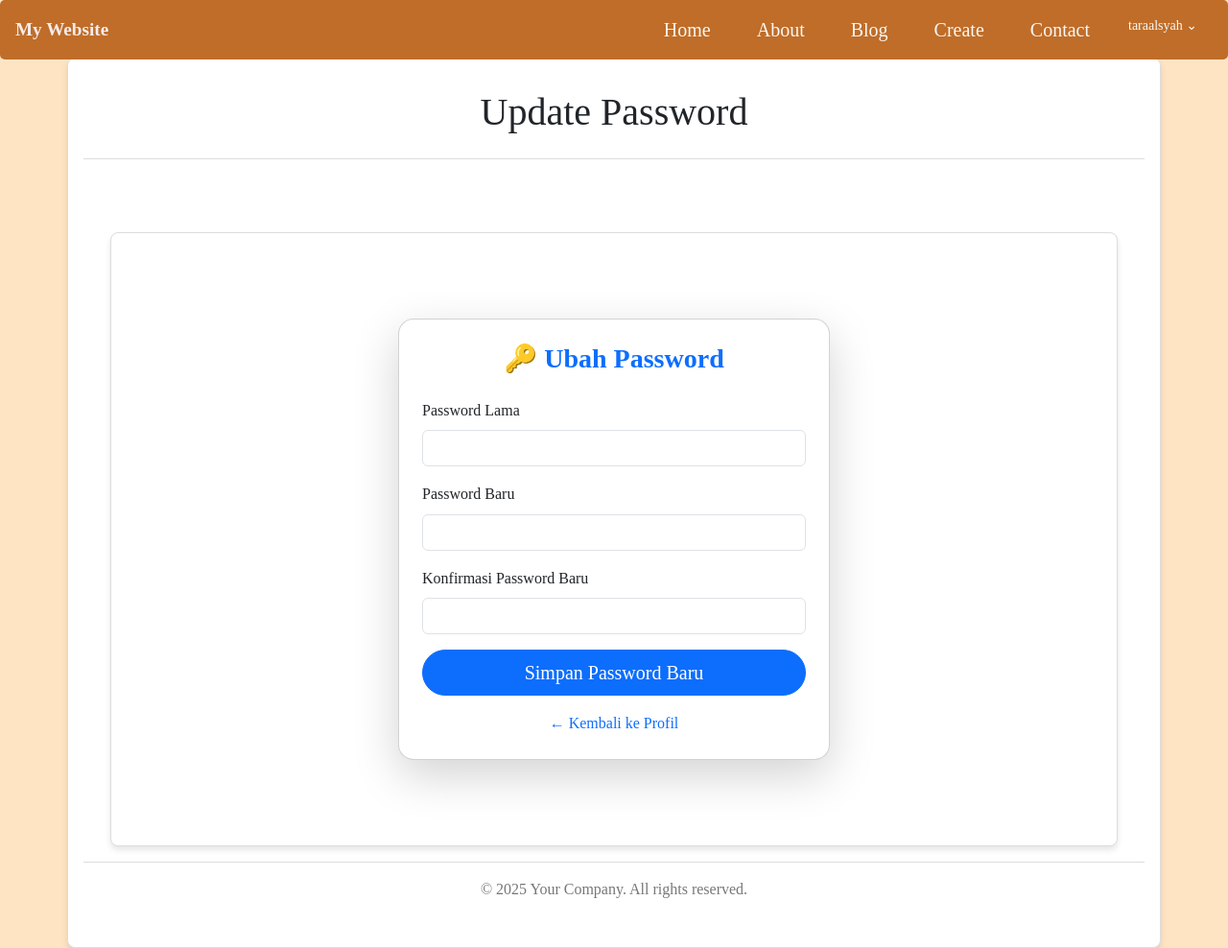
After one commit to taraalsyah/Django-5.1.7, a Django app: page /password/change/ in a window 1280 px wide. The commit adds this page. Shown: the whole page at 96% size. Run offline with Django 5.2, Linux system fonts and the light colour scheme; a user stored in the database is signed in; some libraries are stand-ins or nearby versions.

Commit message:
add profile(change password and logout)

```diff
--- a/mywebsite/settings.py
+++ b/mywebsite/settings.py
@@ -42,6 +42,8 @@ INSTALLED_APPS = [
     'django.contrib.staticfiles',
     'blog',
     'about',
+    'crispy_forms',
+    'crispy_bootstrap5',
 ]
 
 MIDDLEWARE = [
@@ -178,3 +180,6 @@ EMAIL_HOST_USER = 'taraalsyah45@gmail.com'
 EMAIL_HOST_PASSWORD = 'jgyjrejoysspxhqx'  # Gunakan App Password jika 2FA aktif
 
 EMAIL_SSL_CONTEXT = ssl.create_default_context(cafile=certifi.where())
+
+CRISPY_ALLOWED_TEMPLATE_PACKS = "bootstrap5"
+CRISPY_TEMPLATE_PACK = "bootstrap5"
--- a/mywebsite/urls.py
+++ b/mywebsite/urls.py
@@ -18,16 +18,19 @@ from django.contrib import admin
 from django.urls import path,include
 from django.contrib.auth import views as auth_views
 from . import views
+from .views import CustomPasswordChangeView
+from django.contrib.auth import views as auth_views
 
 
 
 urlpatterns = [
+    path('index/',views.index,name='index'),
     path('admin/', admin.site.urls),
     path('register/', views.register, name='register'),
     path("verify/<uidb64>/<token>/", views.verify_email, name="verify_email"),
     path('login/', views.custom_login, name='login'),
-    path('index/',views.index,name='index'),
     path('blog/',include(('blog.urls','blog'),namespace='blog')),
     path('about/',include(('about.urls','about'),namespace='about')),
     path('logout/', views.logout_view, name='logout'),
+    path('password/change/', CustomPasswordChangeView.as_view(), name='password_change'),
 ]
--- a/mywebsite/views.py
+++ b/mywebsite/views.py
@@ -11,8 +11,9 @@ from django.utils.encoding import force_bytes, force_str
 from django.contrib.auth import get_user_model
 from django.core.mail import send_mail
 from django.contrib.sites.shortcuts import get_current_site
-from django.urls import reverse
+from django.urls import reverse,reverse_lazy
 from django.conf import settings
+from django.contrib.auth.views import PasswordChangeView
 
 
 
@@ -124,3 +125,12 @@ def logout_view(request):
     response['Pragma'] = 'no-cache'
     response['Expires'] = '0'
     return response
+
+
+class CustomPasswordChangeView(PasswordChangeView):
+    template_name = 'change_password.html'   # halaman template
+    success_url = reverse_lazy('index')          # redirect ke profile setelah sukses
+
+    def form_valid(self, form):
+        messages.success(self.request, "Password berhasil diperbarui")
+        return super().form_valid(form)
--- a/static/css/styles.css
+++ b/static/css/styles.css
@@ -53,6 +53,48 @@ body {
   a {
     text-decoration: none;
 }
+
+.dropdown {
+    position: relative;
+    display: inline-block;
+  }
+  .dropbtn {
+    background: none;
+    border: none;
+    font: inherit;
+    cursor: pointer;
+    font-size: 14px;
+    padding: 8px 16px;
+    color: rgb(249, 249, 244); /* sesuaikan dengan tema navbar */
+  }
+  .dropdown .dropdown-content {
+    display: none;
+    position: absolute;
+    right: 0;
+    background-color: none;
+    min-width: 160px;
+    box-shadow: 0px 4px 8px rgba(0,0,0,0.2);
+    z-index: 1;
+  }
+  .dropdown .dropdown-content a,
+  .dropdown .dropdown-content button {
+    display: block;
+    width: 100%;
+    padding: 10px;
+    text-decoration: none;
+    color: #030303;
+    background: none;
+    border: none;
+    text-align: left;
+  }
+  .dropdown .dropdown-content a:hover,
+  .dropdown .dropdown-content button:hover {
+    background-color: #e68266;
+    border-radius: 7px;
+  }
+  .dropdown:hover .dropdown-content {
+    display: block;
+  }
 
 /* Responsive Design */
 @media (max-width: 768px) {
--- /dev/null
+++ b/templates/change_password.html
@@ -0,0 +1,64 @@
+{% extends "base.html" %}
+{% load crispy_forms_tags %}
+
+{% block header %}
+    <h1>Update Password</h1>
+{% endblock header %}
+
+{% block content %}
+<div class="container d-flex justify-content-center align-items-center" style="min-height: 80vh;">
+  <div class="card shadow-lg p-4 rounded-4" style="width: 450px;">
+
+    <h3 class="text-center mb-4 fw-bold text-primary">🔑 Ubah Password</h3>
+
+    <!-- Tampilkan error global -->
+    {% if form.errors %}
+    <div class="alert alert-danger" role="alert">
+      <ul class="mb-0">
+        {% for field in form %}
+          {% for error in field.errors %}
+            <li>{{ error }}</li>
+          {% endfor %}
+        {% endfor %}
+        {% for error in form.non_field_errors %}
+          <li>{{ error }}</li>
+        {% endfor %}
+      </ul>
+    </div>
+    {% endif %}
+
+    <form method="post">
+      {% csrf_token %}
+
+      <!-- Password Lama -->
+      <div class="mb-3">
+        <label for="id_old_password" class="form-label">Password Lama</label>
+        <input type="password" name="old_password" class="form-control" id="id_old_password" required>
+      </div>
+
+      <!-- Password Baru -->
+      <div class="mb-3">
+        <label for="id_new_password1" class="form-label">Password Baru</label>
+        <input type="password" name="new_password1" class="form-control" id="id_new_password1" required>
+      </div>
+
+      <!-- Konfirmasi Password Baru -->
+      <div class="mb-3">
+        <label for="id_new_password2" class="form-label">Konfirmasi Password Baru</label>
+        <input type="password" name="new_password2" class="form-control" id="id_new_password2" required>
+      </div>
+
+      <div class="d-grid gap-2 mt-3">
+        <button type="submit" class="btn btn-primary btn-lg rounded-pill">
+          Simpan Password Baru
+        </button>
+      </div>
+    </form>
+
+    <div class="text-center mt-3">
+      <a href="{% url 'index' %}" class="text-decoration-none">← Kembali ke Profil</a>
+    </div>
+  </div>
+</div>
+
+{% endblock content %}
--- /dev/null
+++ b/templates/change_password_done.html
@@ -0,0 +1,6 @@
+{% extends "base.html" %}
+
+{% block content %}
+<h2>Password berhasil diubah ✅</h2>
+<a href="{% url 'index' %}">Kembali ke Profil</a>
+{% endblock %}
--- a/templates/index.html
+++ b/templates/index.html
@@ -1,6 +1,12 @@
 {% extends "base.html" %}
 
 {% block header %}
+    {% if messages %}
+        {% for message in messages %}
+            <div class="error">{{ message }}</div>
+        {% endfor %}
+    {% endif %}
+
     <h1>Ini Halaman Utama My Websites</h1>
 {% endblock header %}
 
--- a/templates/snippets/navbar.html
+++ b/templates/snippets/navbar.html
@@ -6,7 +6,7 @@
     <link rel="stylesheet" href="{% static 'css/styles.css' %}">
 </head>
 <body>
-
+<!--
 <nav class="navbar">
     <div class="brand">
       <a href="{% url 'index' %}">My Website</a>
@@ -21,6 +21,55 @@
       <a class="navbar-brand" href="{% url 'logout' %}">Log Out</a>
     </div>
 </nav>
+-->
+
+<nav class="navbar">
+  <div class="brand">
+    <a href="{% url 'index' %}">My Website</a>
+  </div>
+
+  <div class="menu-toggle" onclick="toggleMenu()">☰</div>
+
+  <div class="menu">
+    <a class="navbar-brand" href="{% url 'index' %}">Home</a>
+    <a class="navbar-brand" href="{% url 'about:index' %}">About</a>
+    <a class="navbar-brand" href="{% url 'blog:index' %}">Blog</a>
+    <a class="navbar-brand" href="{% url 'blog:create' %}">Create</a>
+    <a class="navbar-brand" href="#contact">Contact</a>
+
+    {% if user.is_authenticated %}
+    <!-- Dropdown Profile -->
+    <div class="dropdown">
+      <button class="dropbtn">
+        {{ user.username }} ⌄
+      </button>
+      <div class="dropdown-content">
+        <a href="{% url 'password_change' %}">Change Password</a>
+        <form method="post" action="{% url 'logout' %}" style="margin:0;">
+          {% csrf_token %}
+          <button type="submit">
+            Logout
+          </button>
+        </form>
+      </div>
+    </div>
+    {% else %}
+      <a class="navbar-brand" href="{% url 'login' %}">Login</a>
+    {% endif %}
+  </div>
+</nav>
+
+<!-- CSS for Dropdown -->
+<style>
+
+</style>
+
+<!-- Script for mobile toggle -->
+<script>
+function toggleMenu() {
+  document.querySelector(".menu").classList.toggle("active");
+}
+</script>
 
 </body>
 </html>
```
